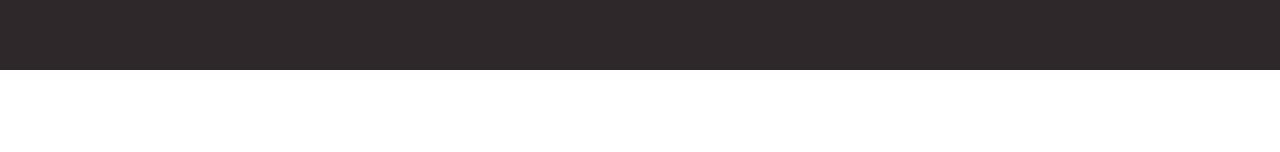
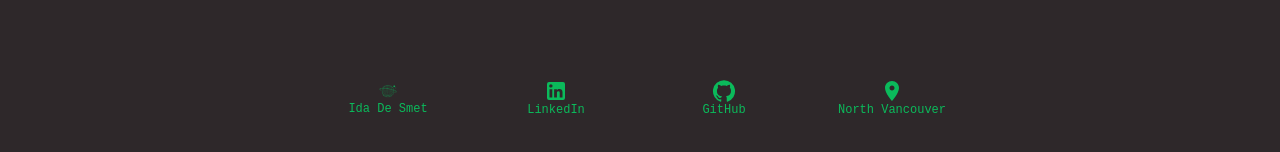
Before and after one commit to idaknow/playground, a React (Create React App) app: page / in a window 1280 px wide. Shown: the part 3285-3437 px from the top of the page. Before the commit the page ends 3355 px from the top, so only its background shows below. Built offline with nearby package versions, Linux system fonts and the light colour scheme.

Commit message:
bottom navigation

```diff
--- a/src/routes/Home.tsx
+++ b/src/routes/Home.tsx
@@ -1,7 +1,15 @@
+import GitHubIcon from "@mui/icons-material/GitHub";
+import LinkedInIcon from "@mui/icons-material/LinkedIn";
+import LocationOnIcon from "@mui/icons-material/LocationOn";
+import BottomNavigation from "@mui/material/BottomNavigation";
+import BottomNavigationAction from "@mui/material/BottomNavigationAction";
+
 import CodeSource from "../components/CodeSource";
 import Experience from "../components/Experience";
 import MainIntroduction from "../components/MainIntroduction";
 import Proficiency from "../components/Proficiency";
+import { palette } from "../components/palette";
+import Logo from "../img/logo-without-text.png";
 
 const Home = () => {
   return (
@@ -10,6 +18,44 @@ const Home = () => {
       <Experience />
       <Proficiency />
       <CodeSource />
+      <BottomNavigation
+        showLabels
+        sx={{
+          backgroundColor: palette.dark,
+          paddingBottom: "50px",
+        }}
+      >
+        <BottomNavigationAction
+          label="Ida De Smet"
+          icon={
+            <img
+              src={Logo}
+              alt=""
+              style={{ height: "1.4rem", width: "1.4rem" }}
+            />
+          }
+          sx={{ color: palette.secondary }}
+          href="#"
+        />
+        <BottomNavigationAction
+          label="LinkedIn"
+          icon={<LinkedInIcon />}
+          sx={{ color: palette.secondary }}
+          href="https://www.linkedin.com/in/idakdesmet/"
+        />
+        <BottomNavigationAction
+          label="GitHub"
+          icon={<GitHubIcon />}
+          sx={{ color: palette.secondary }}
+          href="https://github.com/idaknow"
+        />
+        <BottomNavigationAction
+          label="North Vancouver"
+          icon={<LocationOnIcon />}
+          sx={{ color: palette.secondary }}
+          disabled
+        />
+      </BottomNavigation>
     </>
   );
 };
```
